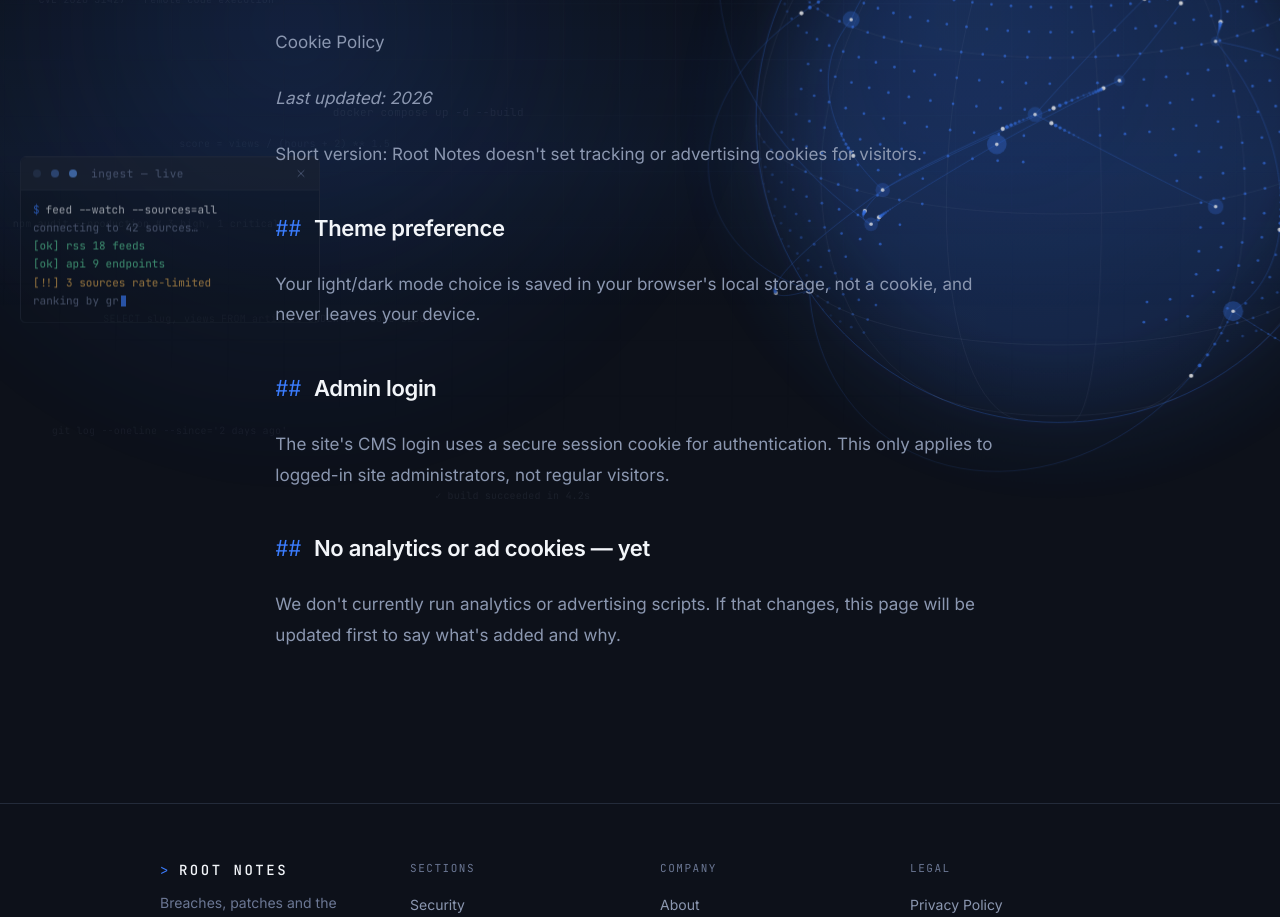
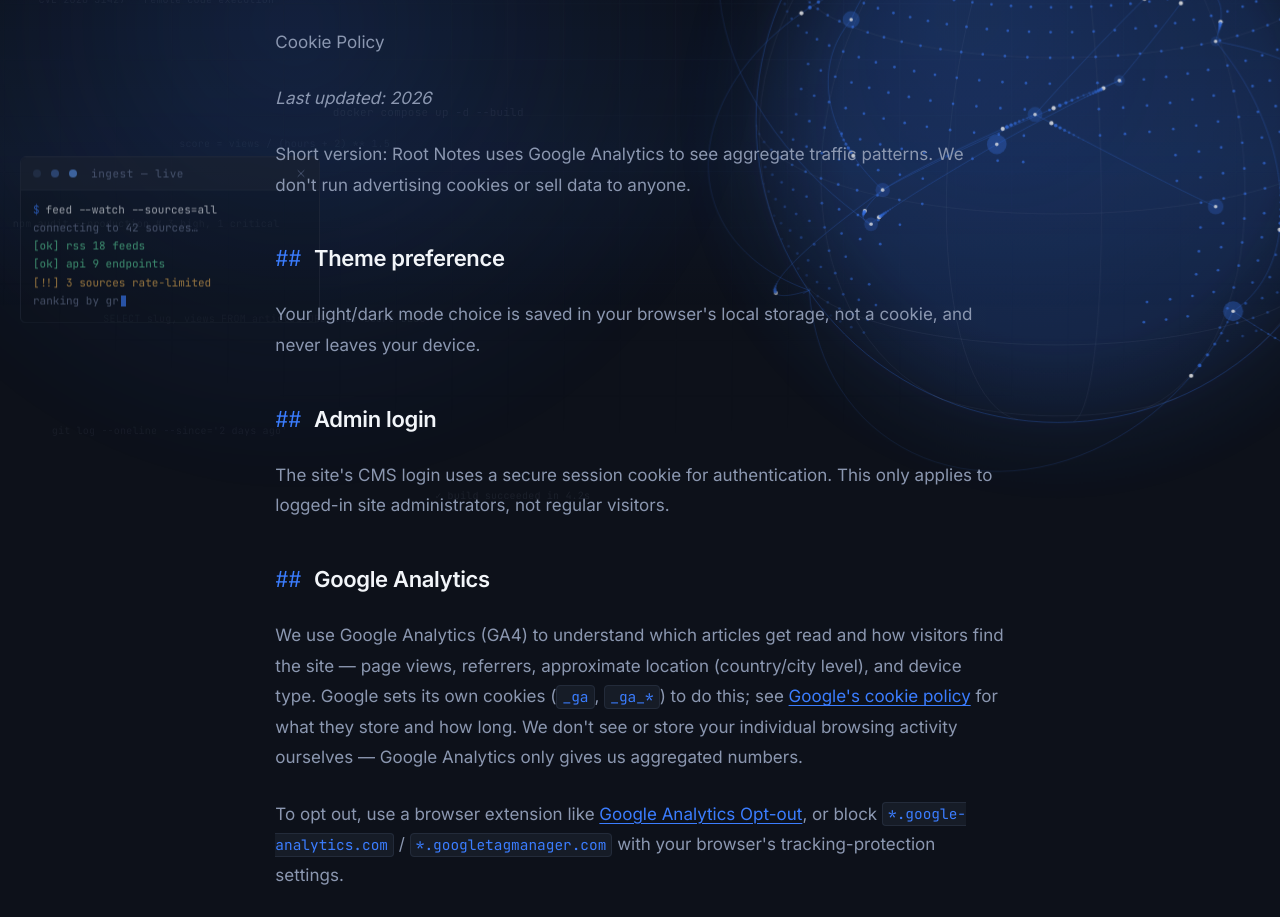
Before and after one commit to Prince-144/root-notes, a Next.js app: page /cookies in a window 1280 px wide. Shown: the part 280-1197 px from the top of the page. Built offline with nearby package versions, Linux system fonts and the light colour scheme.

Commit message:
Add Google Analytics (GA4)
Wired via @next/third-parties's GoogleAnalytics component. Updated
the Privacy Policy and Cookie Policy — they previously said the site
ran no analytics, which stopped being true.

```diff
--- a/app/(frontend)/cookies/page.tsx
+++ b/app/(frontend)/cookies/page.tsx
@@ -17,8 +17,8 @@
       </p>
 
       <p>
-        Short version: {siteConfig.name} doesn&apos;t set tracking or advertising cookies for
-        visitors.
+        Short version: {siteConfig.name} uses Google Analytics to see aggregate traffic
+        patterns. We don&apos;t run advertising cookies or sell data to anyone.
       </p>
 
       <h2>Theme preference</h2>
@@ -33,10 +33,31 @@
         applies to logged-in site administrators, not regular visitors.
       </p>
 
-      <h2>No analytics or ad cookies — yet</h2>
+      <h2>Google Analytics</h2>
       <p>
-        We don&apos;t currently run analytics or advertising scripts. If that changes, this
-        page will be updated first to say what&apos;s added and why.
+        We use Google Analytics (GA4) to understand which articles get read and how visitors
+        find the site — page views, referrers, approximate location (country/city level), and
+        device type. Google sets its own cookies (<code>_ga</code>, <code>_ga_*</code>) to do
+        this; see{" "}
+        <a href="https://policies.google.com/technologies/cookies" target="_blank" rel="noreferrer">
+          Google&apos;s cookie policy
+        </a>{" "}
+        for what they store and how long. We don&apos;t see or store your individual browsing
+        activity ourselves — Google Analytics only gives us aggregated numbers.
+      </p>
+      <p>
+        To opt out, use a browser extension like{" "}
+        <a href="https://tools.google.com/dlpage/gaoptout" target="_blank" rel="noreferrer">
+          Google Analytics Opt-out
+        </a>
+        , or block <code>*.google-analytics.com</code> / <code>*.googletagmanager.com</code>{" "}
+        with your browser&apos;s tracking-protection settings.
+      </p>
+
+      <h2>No advertising cookies</h2>
+      <p>
+        We don&apos;t run ad networks or retargeting scripts. If that changes, this page will
+        be updated first to say what&apos;s added and why.
       </p>
     </StaticPage>
   );
--- a/app/(frontend)/layout.tsx
+++ b/app/(frontend)/layout.tsx
@@ -1,5 +1,6 @@
 import type { Metadata, Viewport } from "next";
 import { Inter, JetBrains_Mono } from "next/font/google";
+import { GoogleAnalytics } from "@next/third-parties/google";
 import { ThemeProvider } from "@/components/theme-provider";
 import { SiteHeader } from "@/components/site-header";
 import { SiteFooter } from "@/components/site-footer";
@@ -76,6 +77,7 @@
           <SiteFooter />
           <ScanTerminal />
         </ThemeProvider>
+        <GoogleAnalytics gaId={siteConfig.googleAnalyticsId} />
       </body>
     </html>
   );
--- a/app/(frontend)/privacy/page.tsx
+++ b/app/(frontend)/privacy/page.tsx
@@ -25,8 +25,11 @@
       <h2>What we collect</h2>
       <p>
         If you subscribe to the newsletter, we store the email address you provide and a
-        confirmation timestamp. That&apos;s the only personal data this site collects. We
-        don&apos;t currently run analytics, ad tracking, or any other visitor-tracking script.
+        confirmation timestamp. Separately, Google Analytics collects aggregate,
+        non-identifying traffic data for every visitor (page views, referrers, approximate
+        location, device type) — see our{" "}
+        <a href="/cookies">Cookie Policy</a> for detail and how to opt out. We don&apos;t run
+        ad tracking or any other visitor-tracking script beyond that.
       </p>
 
       <h2>How we use it</h2>
@@ -50,6 +53,10 @@
           <strong>Vercel</strong> — hosts the site and processes standard server request logs
           (IP address, user agent) for operational purposes.
         </li>
+        <li>
+          <strong>Google Analytics</strong> — collects aggregate traffic data for every
+          visitor, per Google&apos;s own privacy policy.
+        </li>
       </ul>
 
       <h2>Unsubscribing</h2>
--- a/package.json
+++ b/package.json
@@ -15,6 +15,7 @@
     "migrate": "payload migrate"
   },
   "dependencies": {
+    "@next/third-parties": "^16.3.0",
     "@payloadcms/db-postgres": "^3.87.0",
     "@payloadcms/next": "^3.87.0",
     "@payloadcms/richtext-lexical": "^3.87.0",
--- a/site.config.ts
+++ b/site.config.ts
@@ -21,6 +21,8 @@
     github: "https://github.com/yourhandle",
     rss: "/rss.xml",
   },
+  // GA4 measurement ID — not secret, it's embedded in every page's HTML anyway.
+  googleAnalyticsId: "G-WNY1HWKZPT",
 } as const;
 
 export type Category = {
```
Also changed, not shown: 1 other file (tests, documents, lock files or other folders).
